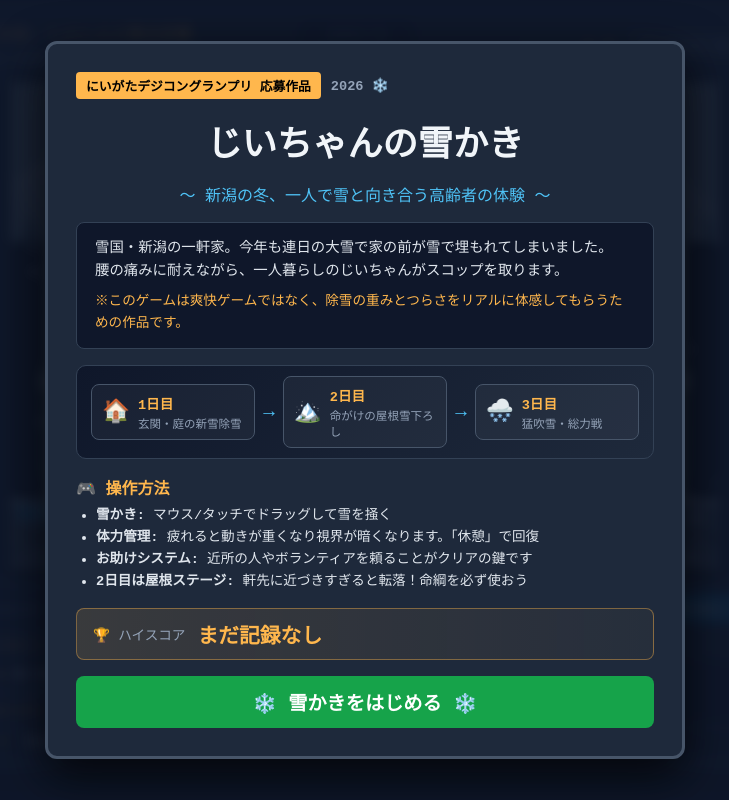
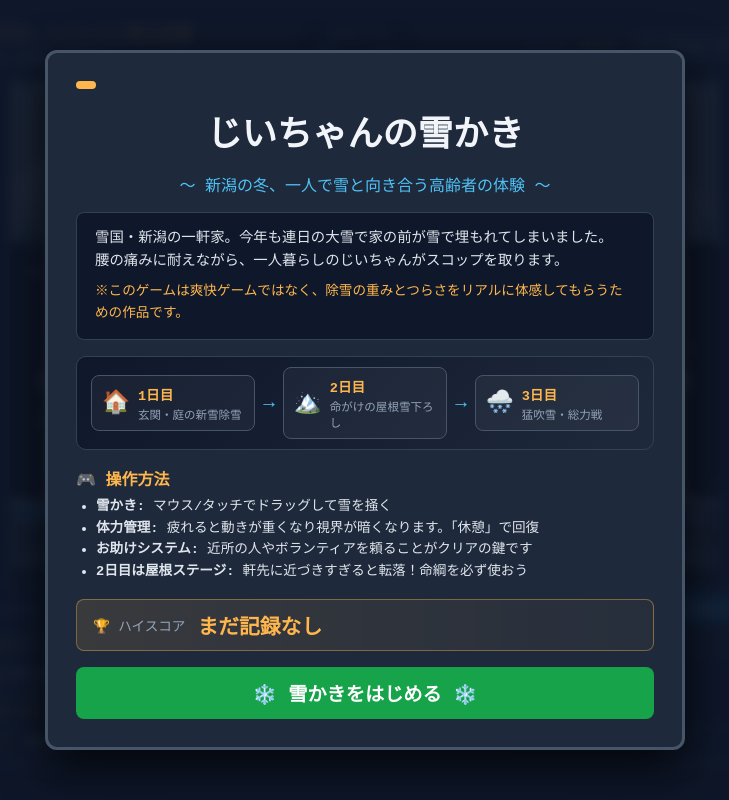
Before and after one commit to dodoco314/jiichan-no-yukikaki, a website built with Vite: page index.html in a window 1280 px wide. Shown: the whole page, without its empty margins (275-1004 px from the left). Built offline with nearby package versions, Linux system fonts and the light colour scheme; a web font is replaced by a local one.

Commit message:
indexの編集

```diff
--- a/index.html
+++ b/index.html
@@ -19,8 +19,8 @@
     <div id="title-screen-overlay" class="modal-overlay">
       <div class="title-card">
         <div class="title-badge-row">
-          <div class="title-badge">にいがたデジコングランプリ 応募作品</div>
-          <div class="title-badge-year">2026 ❄️</div>
+          <div class="title-badge"></div>
+          <div class="title-badge-year"></div>
         </div>
         <h1>じいちゃんの雪かき</h1>
         <p class="tagline">〜 新潟の冬、一人で雪と向き合う高齢者の体験 〜</p>
```
